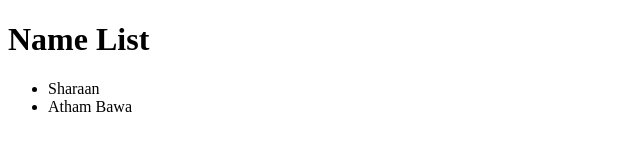
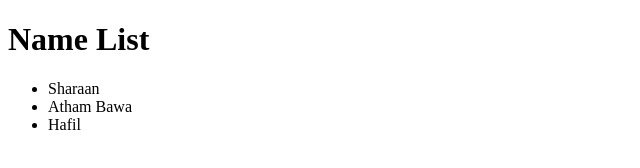
Before and after one commit to asloof1/StudyRepo, a plain HTML site: page index.html in a window 1280 px wide. Shown: the full height of the page, 0-640 px from the left. Drawn offline with Linux system fonts and the light colour scheme.

Commit message:
Hafil was added

```diff
--- a/index.html
+++ b/index.html
@@ -10,6 +10,7 @@
     <ul>
       <li>Sharaan</li>
       <li>Atham Bawa</li>
+      <li>Hafil</li>
     </ul>
   </body>
 </html>
```
